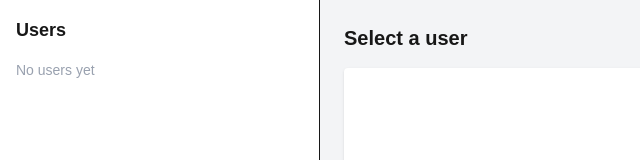
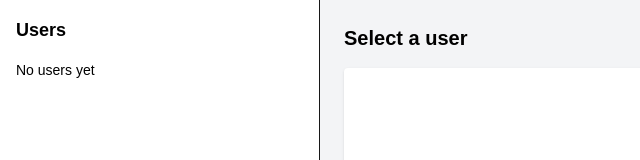
Before and after one commit to SuriyaDeengam/line-webchat-test, a Next.js app: page / in a window 1280 px wide. Shown: the top 160 px of the page, without its empty margins (0-640 px from the left). Built offline with nearby package versions, Linux system fonts and the light colour scheme.

Commit message:
change color text

```diff
--- a/src/app/page.tsx
+++ b/src/app/page.tsx
@@ -13,7 +13,6 @@ export default function Home() {
   const [selectedUser, setSelectedUser] = useState<string | null>(null);
   const [messages, setMessages] = useState<Message[]>([]);
   const [input, setInput] = useState("");
-
   // โหลดรายชื่อ user
   const fetchUsers = async () => {
     const res = await fetch("/api/users");
@@ -64,21 +63,20 @@ export default function Home() {
     <div className="flex h-screen bg-gray-100">
       {/* Sidebar */}
       <div className="w-1/4 bg-white border-r p-4">
-        <h2 className="text-lg font-bold mb-4">Users</h2>
+        <h2 className="text-lg text-black font-bold mb-4">Users</h2>
 
         {users.length === 0 && (
-          <p className="text-gray-400 text-sm">No users yet</p>
+          <p className="text-black text-sm">No users yet</p>
         )}
 
         {users.map((user) => (
           <div
             key={user}
             onClick={() => setSelectedUser(user)}
-            className={`p-2 mb-2 rounded cursor-pointer text-sm break-all ${
-              selectedUser === user
+            className={`p-2 mb-2 rounded cursor-pointer text-sm break-all ${selectedUser === user
                 ? "bg-blue-500 text-white"
                 : "bg-gray-200"
-            }`}
+              }`}
           >
             {user}
           </div>
@@ -87,7 +85,7 @@ export default function Home() {
 
       {/* Chat Area */}
       <div className="flex-1 flex flex-col p-6">
-        <h1 className="text-xl font-bold mb-4">
+        <h1 className="text-xl text-black font-bold mb-4 ">
           {selectedUser
             ? `Chat with ${selectedUser}`
             : "Select a user"}
@@ -97,16 +95,14 @@ export default function Home() {
           {messages.map((msg, index) => (
             <div
               key={index}
-              className={`mb-2 ${
-                msg.type === "user" ? "text-right" : "text-left"
-              }`}
+              className={`mb-2 ${msg.type === "user" ? "text-right" : "text-left"
+                }`}
             >
               <span
-                className={`inline-block px-4 py-2 rounded-lg ${
-                  msg.type === "user"
+                className={`inline-block text-black px-4 py-2 rounded-lg ${msg.type === "user"
                     ? "bg-blue-500 text-white"
                     : "bg-gray-300"
-                }`}
+                  }`}
               >
                 {msg.text}
               </span>
@@ -117,7 +113,7 @@ export default function Home() {
         {selectedUser && (
           <div className="flex">
             <input
-              className="flex-1 border p-2 rounded-l"
+              className="flex-1 text-black  border p-2 rounded-l"
               value={input}
               onChange={(e) => setInput(e.target.value)}
               placeholder="Type a message..."
```
